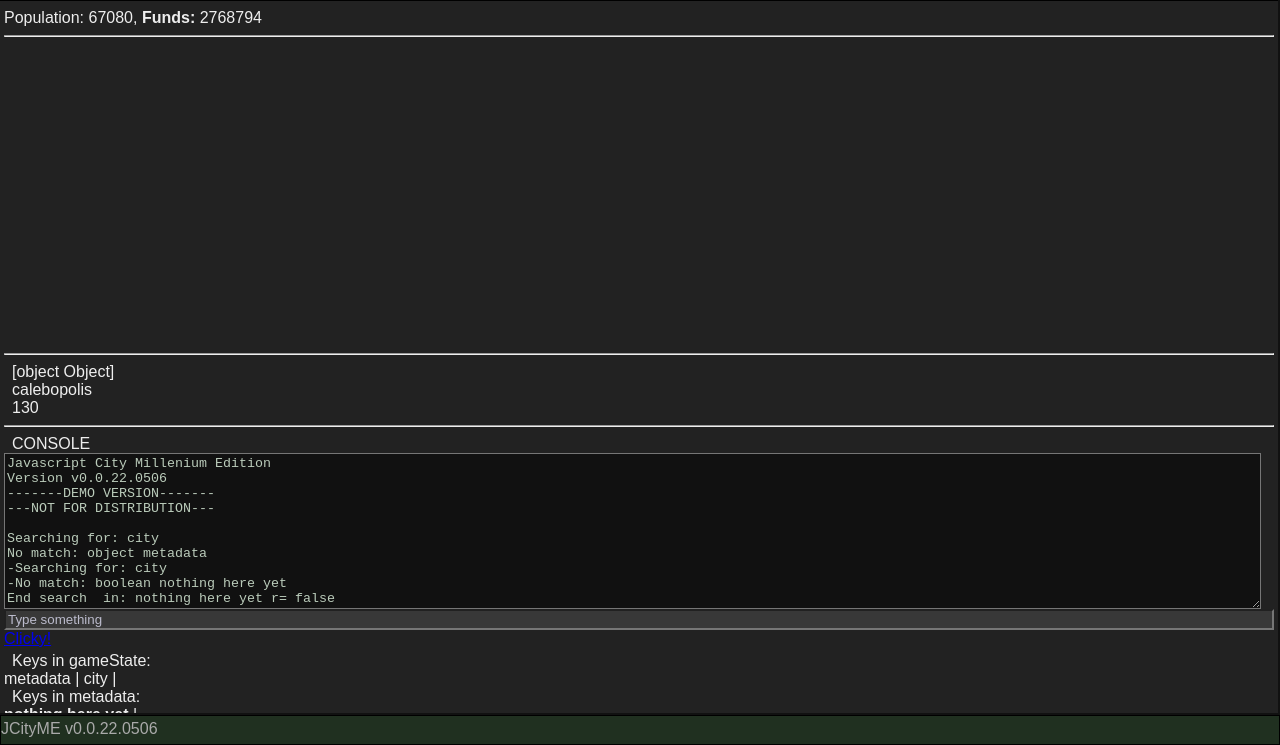
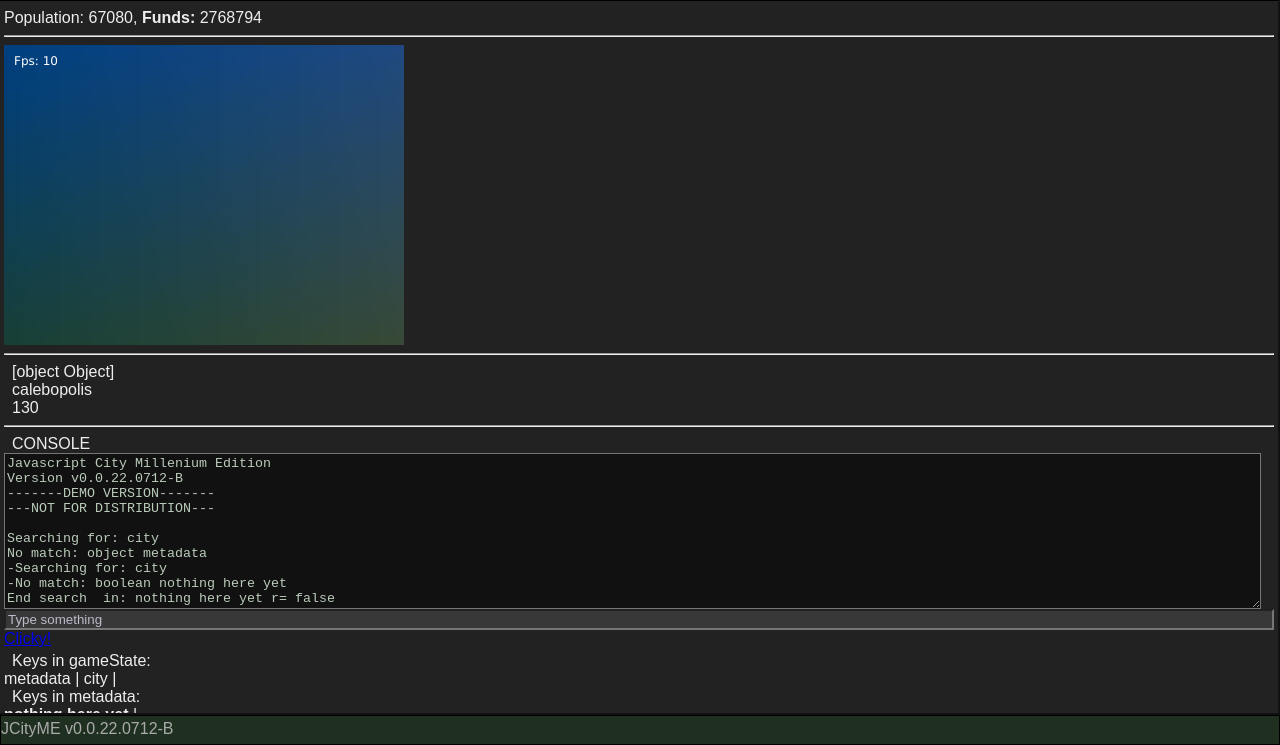
Before and after one commit to Drmux/JCME, a plain HTML site: page index.html in a window 1280 px wide. Shown: the part 55-800 px from the top of the page. Drawn offline with Linux system fonts and the light colour scheme; animation ran at ten frames a second.

Commit message:
Canvas initialize, update, and render functions
Canvas functions - actively draw on a canvas, including initialization, render, and update events, fps/delta-t. Also includes a cool lil' color gradient generator function as canvas rendering proof-of-concept.

```diff
--- a/css/layout_home.css
+++ b/css/layout_home.css
@@ -198,3 +198,6 @@ canvas.minimap64{
 canvas.test_canvas{
 
 }
+#viewport {
+    float:left;
+}
--- a/index.html
+++ b/index.html
@@ -4,10 +4,11 @@
  <link rel="stylesheet" href="css/theme_dark.css">
 <!--<script src="scripts/require.js"></script>-->
 <script src="scripts/JCity2K.js"></script>
+<script src="scripts/core.js"></script>
 <script src="scripts/body.js"></script>
 </head>
-<body onload="listen()">
+<body onload="pageInit();">
     <!--<script src="scripts/body.js"></script>-->
-    <script>document.write(pageRenderDebug()); pageEventsDebug();</script>
+    <script>document.write(pageRenderDebug());</script>
 </body>
 </html>
--- a/scripts/body.js
+++ b/scripts/body.js
@@ -1,7 +1,10 @@
 ///////////////////////////////////////////////////////////////////////////////////////////
+//  BODY.JS
+//      -Dynamically writes HTML document
+//      -Starts the canvas renderer
 //
-//  Render Layout modules
 //
+///////////////////////////////////////////////////////////////////////////////////////////
 
 function toolBarH() {
     //render a list of icons and their names with functions to change the active tool.
@@ -10,16 +13,16 @@ function toolBarH() {
 function opendialog(id) { //change to openDialog;
     var div = document.getElementById(id);
     div.style.visibility = "visible";
-   // alert(div.style.visibility);
 }
 
 function closedialog(id) {//change to hideDialog
     var div = document.getElementById(id);
-    //document.getElementById("loadstrdialog").visibility = "hidden";
     div.style.visibility = "hidden";
-    //alert(div.style.visibility);
 }
 
+//
+// Pop-up dialogs: Load, save, message, newspaper..?
+////////////////////////////////////////////////////////////////////////////////////////////
 function dialogLoadString(title = "Load string", id = "loadstrdialog") {
     var str = "";
     var s = [];
@@ -88,7 +91,6 @@ function renderPageHead(h1="") {
         str = (img("img/ui/new.png", "loadimg", "fauto buttonlarge", "", "frauto"));
         str = a("#", str, "loadlink", "", "onclick=\"" + onclick + "\"");
         s.push(div(str, "", "frauto"));
-
         onclick = "opendialog('savedialog')"
         str = (img("img/ui/save.png", "saveimg", "fauto buttonlarge", "", "frauto"));
         str = a("#", str, "savelink", "", "onclick=\"" + onclick + "\"");
@@ -112,25 +114,23 @@ function renderPageFoot() {
     return s.join("");
 }
 
-function renderContent(module="",context="") {
+//function renderContent(module="",context="") {
 
+//}
+
+function pageEventsDebug() {
+    //var canvas = document.getElementById("test_canvas");
+    //canvas.addEventListener("load", test_canvas, false);
+    //alert('yalla trippin');
 }
 
-function pageEventsDebug() {
-    var canvas = document.getElementById("test_canvas");
-    canvas.addEventListener("load", test_canvas,false);
-}
-
-function pageEvents(page = { "empty": "true" }) {
-
-
-}
+//function pageEvents(page = { "empty": "true" }) {
+//}
 
 
 ////////////////////////////////////////////////////////////////////////////
 
 function renderPage(page = { "Empty": "True" }) {
-
     var str = "";
     var s = [];
     var title = "Hello!";
@@ -202,9 +202,11 @@ function pageRenderDebug(page = "", concmethod = "array", callback = null) {
             s.push(div("<hr>", "", "f100"));
 
             s.push(divO("", "flR2px border0"));
-            let dostring = 'alert("aaaaugh")';
-                dostring = 'onload=\"' + dostring + '\"';
-                s.push(canvas("test_canvas", "", "400", "300",dostring,""));
+            //let dostring = "alert('aaaaugh')";
+                //dostring = 'onload=\"' + dostring + '\"';
+                s.push(canvas(activeCanvas, "", "400", "300", "", ""));
+                //s.push(canvas("viewport", "", "400", "300", dostring, ""));
+
             s.push(divC());
 
             s.push(div("<hr>", "", "f100"));
@@ -267,13 +269,8 @@ function pageRenderDebug(page = "", concmethod = "array", callback = null) {
 
             s.push(div("&nbsp;", "", "spacer2"));///
 
-
-
-
     //^^^^^^^^^^^^^^^^^^^^^^^
     ///////////////////////////
-
-
 
     s.push(divC());//end Content
     s.push(divC());//End Page
@@ -284,13 +281,21 @@ function pageRenderDebug(page = "", concmethod = "array", callback = null) {
     s.push(dialogLoadString("Load JSON"));
     s.push(dialogSave());
 
+
+
     return s.join("");
 
 }
 
 
 
-function listen() {//body Onload
+function pageInit(canvas = activeCanvas) {//body Onload
+
+    //Get initial canvas variable from GET/POST/OTHER/?
+    //////////////////////////////////////////////
+
+    //check if active canvas is set?
+
+    runCanvas(canvas);
    // inpt =
-    //alert("can you dig it");
 }
--- /dev/null
+++ b/scripts/core.js
@@ -0,0 +1,298 @@
+///////////////////////////////////////////////////////////////////
+//    CORE.JS
+//         -Main game loops:
+//              - Update, Render,
+//              - Update
+//              -
+//              -
+///////////////////////////////////////////////////////////////////
+
+
+
+// The function gets called when the window is fully loaded
+var cellsize = 8; //grid cell size in pixels
+var gridx = 128; //how many cells on a side (split to x and y dimensions???)
+var gridy = 128;
+var zoom = 1; //magnification level
+var camx = 0; //camera x position
+var camy = 0;
+var iso = false; //whether to render in isometric view
+
+// Timing and frames per second
+var lastframe = 0;
+var fpstime = 0;
+var framecount = 0;
+var fps = 0;
+var score = 0;
+
+var defaultCanvas = "viewport"
+var activeCanvas = "viewport";
+
+
+//make an array of layers for better access? layer[sky]=arr[]??
+
+var layer = [];
+layer["sky"] = [];
+var tiles = [];
+var skylayer = [];
+
+function clamp(num, min, max) {
+    (num < min) ? min : ((num > max) ? max : num);
+}
+
+var setTile = function (x, y, r, g, b) {
+    return {
+        "x": x,
+        "y": y,
+        "r": parseInt(r),
+        "g": parseInt(g),
+        "b": parseInt(b),
+    }
+}
+
+function generateMiniMap(from, colorref) {
+    //From = object containting map data
+    //Colorref = lookup table containing color values for keys
+
+
+}
+
+function generateSkyLayer() {
+    for (var i = 0; i < gridx; i++) {
+        layer["sky"][i] = [];
+        for (var j = 0; j < gridy; j++) {
+            //let r = (j / gridy) * 255 * .2;
+            let r = ((i+j) / (gridx+gridy)) * 255 * .65;
+            //let r = 0;
+            let g = (gridx - i) / (gridx) * 255 * .25;
+            g += (i / gridy) * 255 * .35;
+            //let g = 0;
+            let b = 128-((j/gridy)*255);
+            //255 - 2 * ((j / gridy));
+            layer["sky"][i][j] = setTile(i, j, r, g, b);
+        }
+    }
+}
+
+//function generateSkyTiles() {
+//    for (var i = 0; i < gridx; i++) {
+//        tiles[i] = [];
+//        for (var j = 0; j < gridy; j++) {
+//            //let r = (j / gridy) * 255 * .2;
+//            let r = ((i+j) / (gridx+gridy)) * 255 * .65;
+//            //let r = 0;
+//            let g = (gridx - i) / (gridx) * 255 * .25;
+//            g += (i / gridy) * 255 * .35;
+//            //let g = 0;
+//            let b = 128-((j/gridy)*255);
+//            //255 - 2 * ((j / gridy));
+//            tiles[i][j] = setTile(i, j, r, g, b);
+//        }
+//    }
+//}
+
+function generateTileRGBGradient() {//old test gradient. i kept it because I think it's pretty.
+    for (var i = 0; i < gridx; i++) {
+        tiles[i] = [];
+        for (var j = 0; j < gridy; j++) {
+            let r = (i / gridx) * 255;
+            let g = (j / gridy) * 255;
+            let b = 128;
+            tiles[i][j] = setTile(i, j, r, g, b);
+        }
+    }
+}
+
+function ColorToHex(color) {
+    var hexadecimal = color.toString(16);
+    return hexadecimal.length == 1 ? "0" + hexadecimal : hexadecimal;
+}
+
+function rgbToHex(red, green, blue) {
+    return "#" + ColorToHex(red) + ColorToHex(green) + ColorToHex(blue);
+}
+
+
+//////////////////////////////////////////////////////////////////////////
+// On Window Load, get the canvas element
+//  Get the context of the canvas element
+//
+///////////////////////////////////////////////////////////////////////////
+
+//window.onload = function () {
+//    canvasContext("viewport");
+//}
+
+function runCanvas(id = activeCanvas) {
+    // Get the canvas and context
+    var canvas = document.getElementById(id);
+    var context = canvas.getContext("2d");
+
+    // VIEW properties ///separate VIEW from MAP
+    var view = {
+        x: 1,//literal position on canvas
+        y: 65,
+        width: canvas.width - 2,
+        height: canvas.height - 66
+    };
+
+    function initMap() {
+
+    }
+
+    function init() {
+
+        //////////////////////////////////
+        //  Initialize the Game State
+        //  Generate the map
+        //  Initialize game variables
+        //
+        //////////////////////////////////
+
+
+        // Add mouse events
+        canvas.addEventListener("mousemove", onMouseMove);
+        canvas.addEventListener("mousedown", onMouseDown);
+        canvas.addEventListener("mouseup", onMouseUp);
+        canvas.addEventListener("mouseout", onMouseOut);
+
+        //Set Grid
+        //for i,j, set square position
+        generateSkyLayer();
+        //generateTiles();
+        //Generate various arrays - xbld, xzon, xter, excetera
+        // Initialize the score
+        score = 0;
+        // Enter main loop
+        main(0);
+    }
+
+    // Main loop
+    ////////////////////////////////////////////////
+    function main(tframe) {
+
+        // Request animation frames
+        window.requestAnimationFrame(main);
+        // Update and render the game
+        update(tframe);
+        render();
+    }
+
+    // Update the game state
+    ////////////////////////////////////////////////
+    function update(tframe) {
+        var dt = (tframe - lastframe) / 1000;
+        lastframe = tframe;
+        // Update the fps counter
+        updateFps(dt);
+        // Move the square, time-based
+        //// Handle left and right collisions with the level
+        //// Handle top and bottom collisions with the level
+    }
+
+    function updateFps(dt) {
+        if (fpstime > 0.25) {
+            // Calculate fps
+            fps = Math.round(framecount / fpstime);
+
+            // Reset time and framecount
+            fpstime = 0;
+            framecount = 0;
+        }
+
+        // Increase time and framecount
+        fpstime += dt;
+        framecount++;
+    }
+
+
+
+
+
+    // Render the game
+
+    function render() {
+        // Draw the frame
+        drawFrame();
+
+        //TO DO: ONLY UPDATE RENDER WHEN THERE'S A RELEVANT CHANGE!!
+        renderLayer("sky");
+        drawUI();
+
+        // Draw the square -> get color from data table, palette, gradient equation.
+        //context.fillStyle = "#A05030";
+        //context.fillRect(square.x, square.y, square.width, square.height);
+        //context.fillRect(square.x, square.y, square.width, square.height);
+    }
+
+    function drawToolbar() {
+        //need menu UI shit here
+    }
+
+    //function renderTiles() {
+    //    for (var i = 0, l = gridx; i < l; i++) {
+    //        for (var j = 0, l2 = 10; j < gridy; j++) {
+    //            let tile = tiles[i][j];
+    //            context.fillStyle = rgbToHex(tile.r, tile.g, tile.b);
+    //            context.fillRect(tile.x * cellsize, tile.y * cellsize, cellsize, cellsize);
+    //        }
+    //    }
+    //}
+
+    function renderLayer(thislayer) {
+        for (var i = 0, l = gridx; i < l; i++) {
+            for (var j = 0, l2 = 10; j < gridy; j++) {
+                let tile = layer[thislayer][i][j];
+                context.fillStyle = rgbToHex(tile.r, tile.g, tile.b);
+                context.fillRect(tile.x * cellsize, tile.y * cellsize, cellsize, cellsize);
+            }
+        }
+    }
+
+    // Draw a frame with a border
+    function drawFrame() {
+        // Draw background and a border
+        context.fillStyle = "#000A0A";
+        context.fillRect(0, 0, canvas.width, canvas.height);
+        context.fillStyle = "#AAAAEA";
+        context.fillRect(1, 1, canvas.width - 2, canvas.height - 2);
+
+
+    }
+
+    function drawUI() {
+        // Draw header
+        //context.fillStyle = "#000030";
+        //context.fillRect(0, 0, canvas.width, 65);
+
+        // Draw title
+        //context.fillStyle = "#ffffff";
+        //context.font = "24px Verdana";
+        //context.fillText("HTML5 Canvas Sandbox", 10, 30);
+
+        // Display fps
+        context.fillStyle = "#ffffff";
+        context.font = "12px Verdana";
+        context.fillText("Fps: " + fps, 10, 20);
+    }
+
+    // Mouse event handlers
+
+    function onMouseMove(e) {
+        var pos = getMousePos(canvas, e);
+    }
+    function onMouseDown(e) { }
+    function onMouseUp(e) { }
+    function onMouseOut(e) { }
+
+    // Get the mouse position
+    function getMousePos(canvas, e) {
+        var rect = canvas.getBoundingClientRect();
+        return {
+            x: Math.round((e.clientX - rect.left) / (rect.right - rect.left) * canvas.width),
+            y: Math.round((e.clientY - rect.top) / (rect.bottom - rect.top) * canvas.height)
+        };
+    }
+    // Call init to start the game
+    init();
+};
```
Also changed, not shown: scripts/JCity2K.js.
